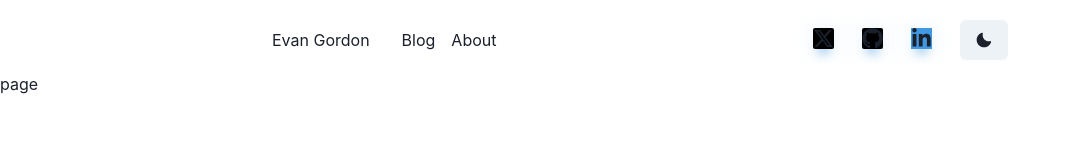
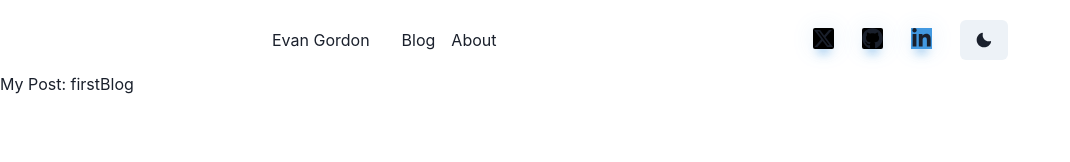
Before and after one commit to evangordo/evangordeaux.dev, a Next.js app: page /blog/firstBlog in a window 1280 px wide. Shown: the top 162 px of the page, without its empty margins (0-1070 px from the left). Built offline with nearby package versions, Linux system fonts and the light colour scheme.

Commit message:
working on dynamic slug blog page

```diff
--- a/src/app/blog/[slug]/page.tsx
+++ b/src/app/blog/[slug]/page.tsx
@@ -1,5 +1,8 @@
 import React from 'react';
 
-export default function page() {
-  return <div>page</div>;
+
+export default function Page({ params }: { params: { slug: string } }) {
+  return <div>My Post: {params.slug}
+
+  </div>
 }
--- a/src/app/components/GetBlogs.tsx
+++ b/src/app/components/GetBlogs.tsx
@@ -9,7 +9,7 @@ const blogs = await getBlogs()
     <ol>
      {blogs.map(blog => (
         <li key={blog.slug}>
-            <Link href={`/${blog.slug}`}>
+            <Link href={`/blog/${blog.slug}`}>
 <BlogCard heading={blog.title} description={blog.description} date={new Date(blog.date).toLocaleDateString()} />
 </Link>
         </li>
```
